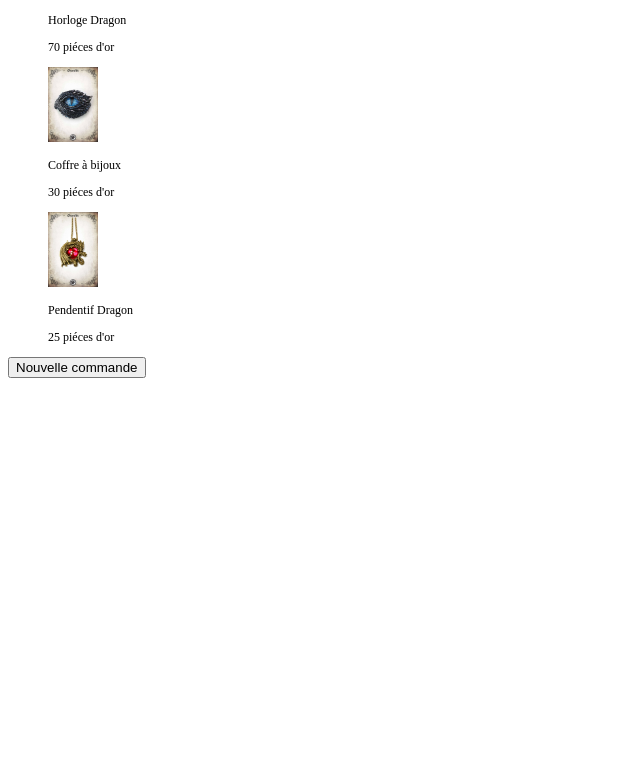
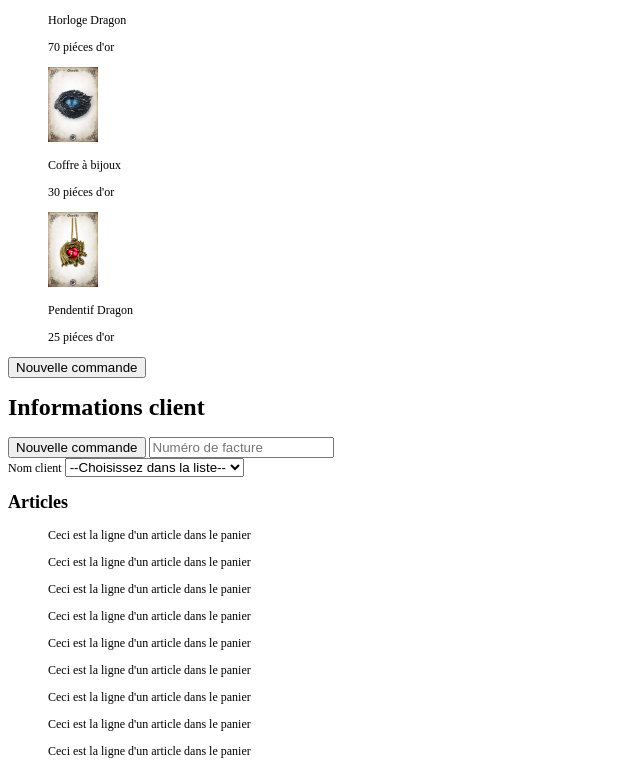
Before and after one commit to muatib/Dracostore, a website built with Vite: page index.html in a window 1280 px wide. Shown: the part 1508-2279 px from the top of the page, without its empty margins (0-640 px from the left). Before the commit the page ends 1894 px from the top, so only its background shows below. Built offline with nearby package versions, Linux system fonts and the light colour scheme.

Commit message:
first commit

```diff
--- a/index.html
+++ b/index.html
@@ -113,7 +113,59 @@
                   <button>Nouvelle commande</button>
                 </form>
               </div>
+              <div>
+                <h1>Informations client</h1>
+                <form action="">
+                  <button>Nouvelle commande</button>
+                  <input type="number" placeholder="Numéro de facture">
+                </form>
+                <label for="customer-lst">Nom client</label>
 
+<select name="customer" id="customer-select">
+  <option value="">--Choisissez dans la liste--</option>
+  <option value="Jhon Wick">Jhon Wick</option>
+  <option value="Badmotherfucker">Badmotherfucker</option>
+  <option value="HG Giger">HG Giger</option>
+  <option value="Tonton le hérisson">Tonton le hérisson</option>
+  <option value="Singe à roulettes">Spider</option>
+  <option value="L'enclume">L'enclume</option>
+</select>
+              </div>
+              <div>
+                <h2>Articles</h2>
+                <ul>
+                    <li>
+                        <p>Ceci est la ligne d'un article dans le panier</p>
+                    </li>
+                    <li>
+                        <p>Ceci est la ligne d'un article dans le panier</p>
+
+                    </li>
+                    <li>
+                        <p>Ceci est la ligne d'un article dans le panier</p>
+
+                    </li>
+                    <li>
+                        <p>Ceci est la ligne d'un article dans le panier</p>
+                    </li>
+                    <li>
+                        <p>Ceci est la ligne d'un article dans le panier</p>
+                    </li>
+                    <li>
+                        <p>Ceci est la ligne d'un article dans le panier</p>
+                    </li>
+                    <li>
+                        <p>Ceci est la ligne d'un article dans le panier</p>
+                    </li>
+                    <li>
+                        <p>Ceci est la ligne d'un article dans le panier</p>
+                    </li>
+                    <li>
+                        <p>Ceci est la ligne d'un article dans le panier</p>
+                    </li>
+                </ul>
+              </div>
+            </div>
 
     </main>
 </body>
```
